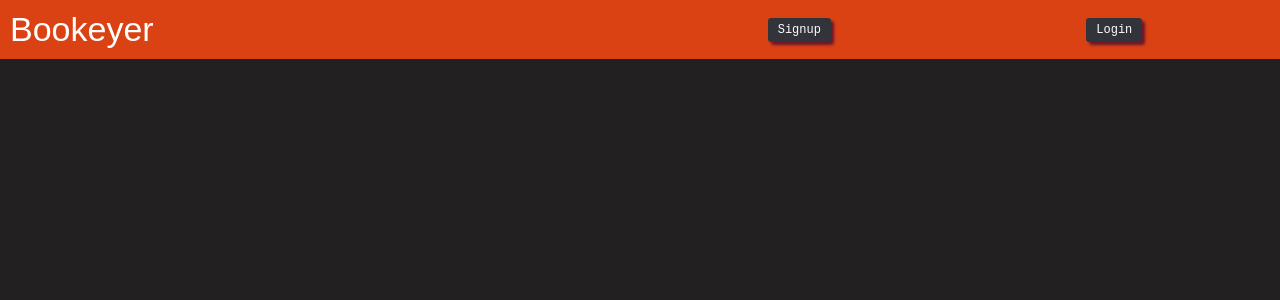
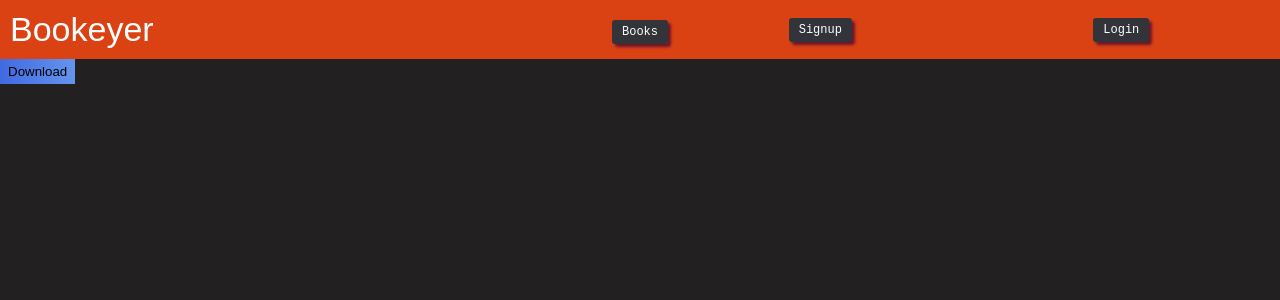
Before and after one commit to naveen0-0/bookeyer, a React (Create React App) app in the folder client/: page /books in a window 1280 px wide. Shown: the top 300 px of the page. Built offline with nearby package versions, Linux system fonts and the light colour scheme; no server answers.

Commit message:
Figured out how to send file from server to react client

```diff
--- a/client/package.json
+++ b/client/package.json
@@ -7,6 +7,7 @@
     "@testing-library/react": "^9.5.0",
     "@testing-library/user-event": "^7.2.1",
     "axios": "^0.20.0",
+    "file-saver": "^2.0.5",
     "react": "^16.13.1",
     "react-dom": "^16.13.1",
     "react-modal": "^3.11.2",
--- a/client/src/App.css
+++ b/client/src/App.css
@@ -288,7 +288,7 @@ header {
 }
 
 .person{
-    width: 30px;
+    width: 25px;
     cursor: pointer;
 }
 
@@ -337,6 +337,14 @@ header {
     cursor: pointer;
 }
 
+.getBook{
+    outline: none;
+    border: none;
+    padding: 5px 8px;
+    cursor: pointer;
+    background: linear-gradient(to right,royalblue,cornflowerblue);
+}
+
 @media screen and (max-width:762px){
     .hero{
         flex-direction: column;
--- a/client/src/App.js
+++ b/client/src/App.js
@@ -3,12 +3,15 @@ import { BrowserRouter as Router, Route } from 'react-router-dom';
 import { useDispatch } from 'react-redux';
 import Axios from 'axios';
 import './App.css';
+
+//* Importing Components
 import NavBar from './components/NavBar';
 import Hero from './components/Hero';
 import Upload from './components/Upload';
 import SignUp from './components/SignUp';
 import Login from './components/Login';
 import User from './components/User';
+import Books from './components/Books';
 
 
 export default function App() {
@@ -32,7 +35,8 @@ export default function App() {
             <Route path="/upload" component={Upload} />
             <Route path="/signup" component={SignUp} />
             <Route path="/login" component={Login} />
-            <Route path="/user" component={User}/>
+            <Route path="/user" component={User} />
+            <Route path="/books" component={Books} />
          </Router>
       </Fragment>
    )
--- /dev/null
+++ b/client/src/components/Books.js
@@ -0,0 +1,20 @@
+import React,{ useState, useEffect } from 'react';
+import { useSelector } from 'react-redux';
+import Axios from 'axios';
+import { saveAs } from 'file-saver';
+
+export default function Books() {
+
+    const getBook = async () => {
+        let { data } = await Axios.get('/books/914045f0083c7c335cd3331136e5c110.pdf',{ responseType:'blob'})
+        const pdfblob = new Blob([data],{type:"application/pdf"});
+        saveAs(pdfblob,'newPdf.pdf')
+    }
+
+
+    return (
+        <div className="nopotd">
+            <button onClick={getBook} className="getBook">Download</button>
+        </div>
+    )
+}
--- a/client/src/components/NavBar.js
+++ b/client/src/components/NavBar.js
@@ -9,6 +9,7 @@ export default function NavBar() {
     return (
         <header>
             <div className="title">Bookeyer</div>
+                <div><Link to="/books" className="link">Books</Link></div>
                 {user.username ?
                     <div className="links">
                         <Link to="/user"><img src={require('../images/person.png')} alt="User" className="person"/></Link>
```
Also changed, not shown: 2 other files (tests, documents, lock files or other folders).
